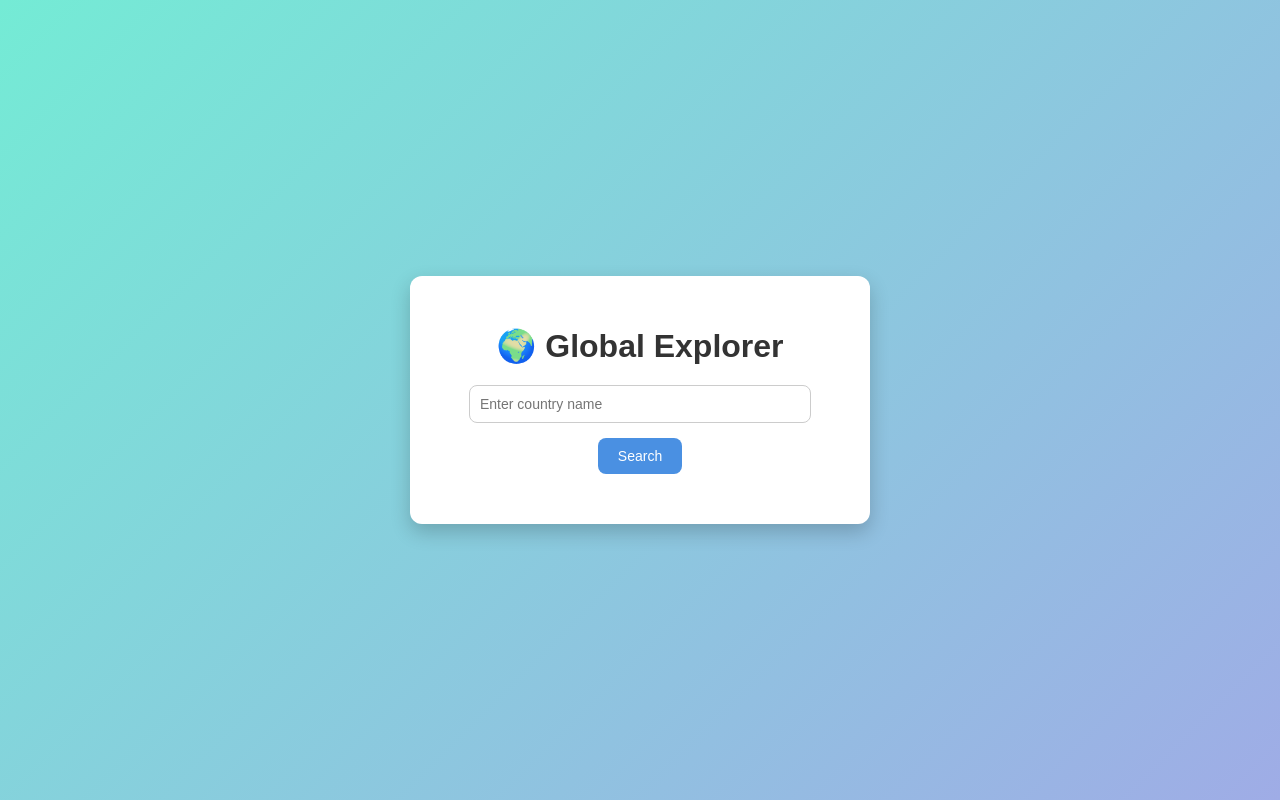
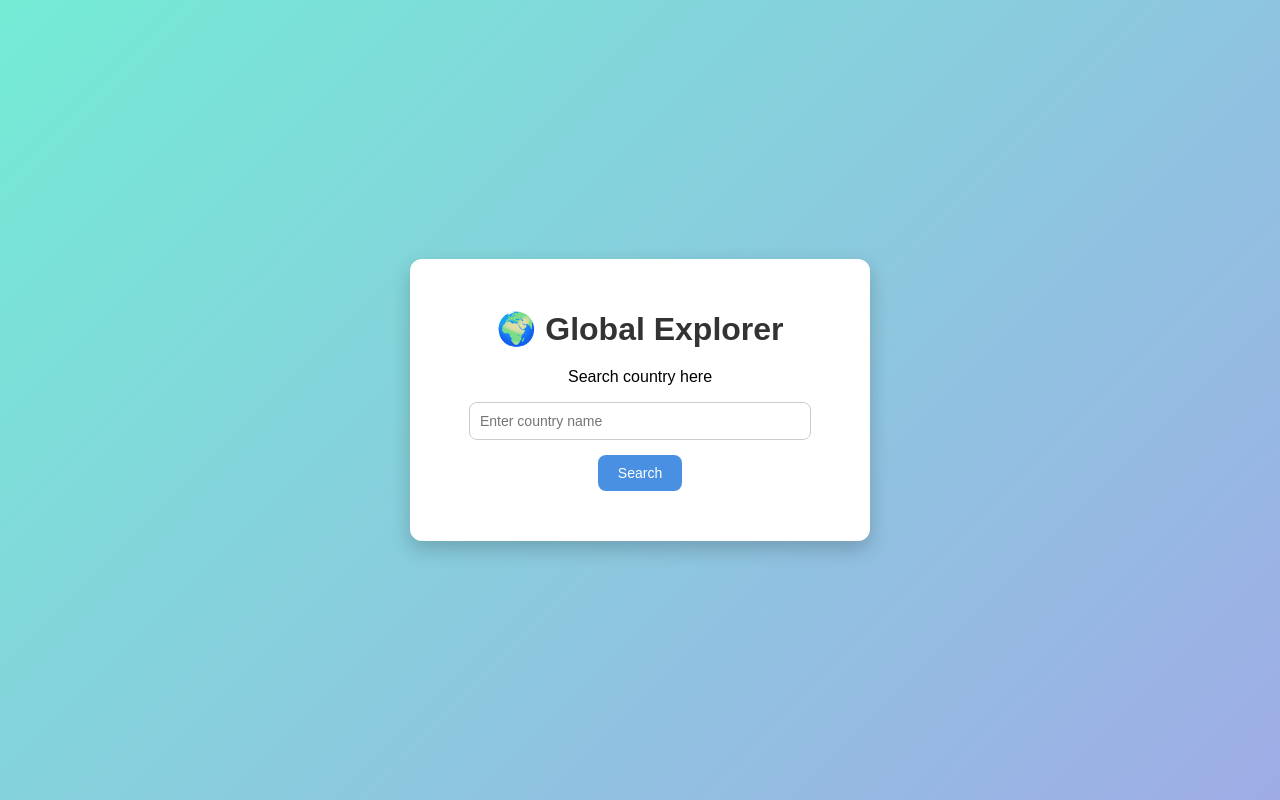
Before and after one commit to FatimaGhafoor/global-explorer-countries, a plain HTML site: page index.html in a window 1280 px wide. Drawn offline with Linux system fonts and the light colour scheme.

Commit message:
Update homepage design

```diff
--- a/index.html
+++ b/index.html
@@ -8,7 +8,7 @@
   <body>
     <div class="container">
       <h1>🌍 Global Explorer</h1>
-
+        <p>Search country here</p>
       <input type="text" id="countryInput" placeholder="Enter country name" />
       <button id="searchBtn">Search</button>
 
```
